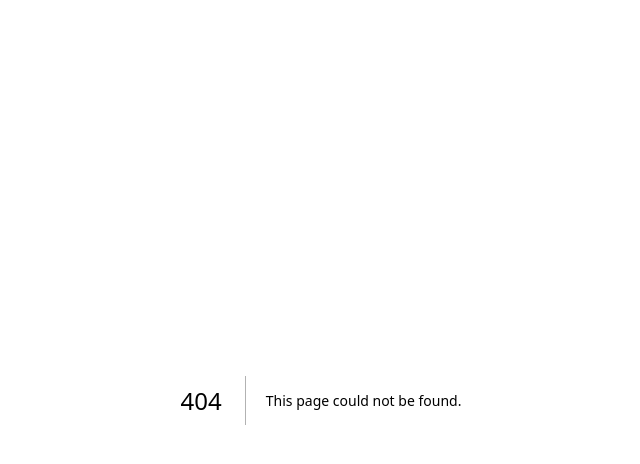
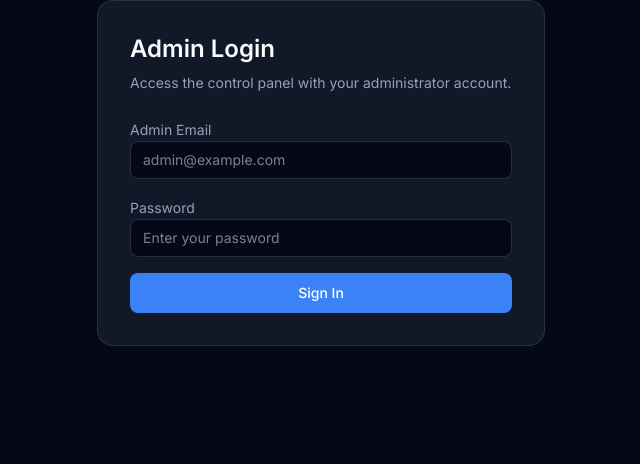
Before and after one commit to sh3ki/sheki-portfolio, a Next.js app: page /admin/login in a window 1280 px wide. Before the commit this address had no page. Shown: the top 464 px of the page, without its empty margins (319-959 px from the left). Built offline with nearby package versions, Linux system fonts and the light colour scheme.

Commit message:
Create src/app/admin/login/page.tsx

```diff
--- /dev/null
+++ b/src/app/admin/login/page.tsx
@@ -0,0 +1,11 @@
+import { LoginForm } from "@/app/admin/login/LoginForm";
+
+export default function AdminLoginPage() {
+  return (
+    <section className="mx-auto w-full max-w-md rounded-2xl border border-white/10 bg-surface p-8">
+      <h1 className="text-2xl font-semibold">Admin Login</h1>
+      <p className="mt-2 text-sm text-muted">Access the control panel with your administrator account.</p>
+      <LoginForm />
+    </section>
+  );
+}
```
